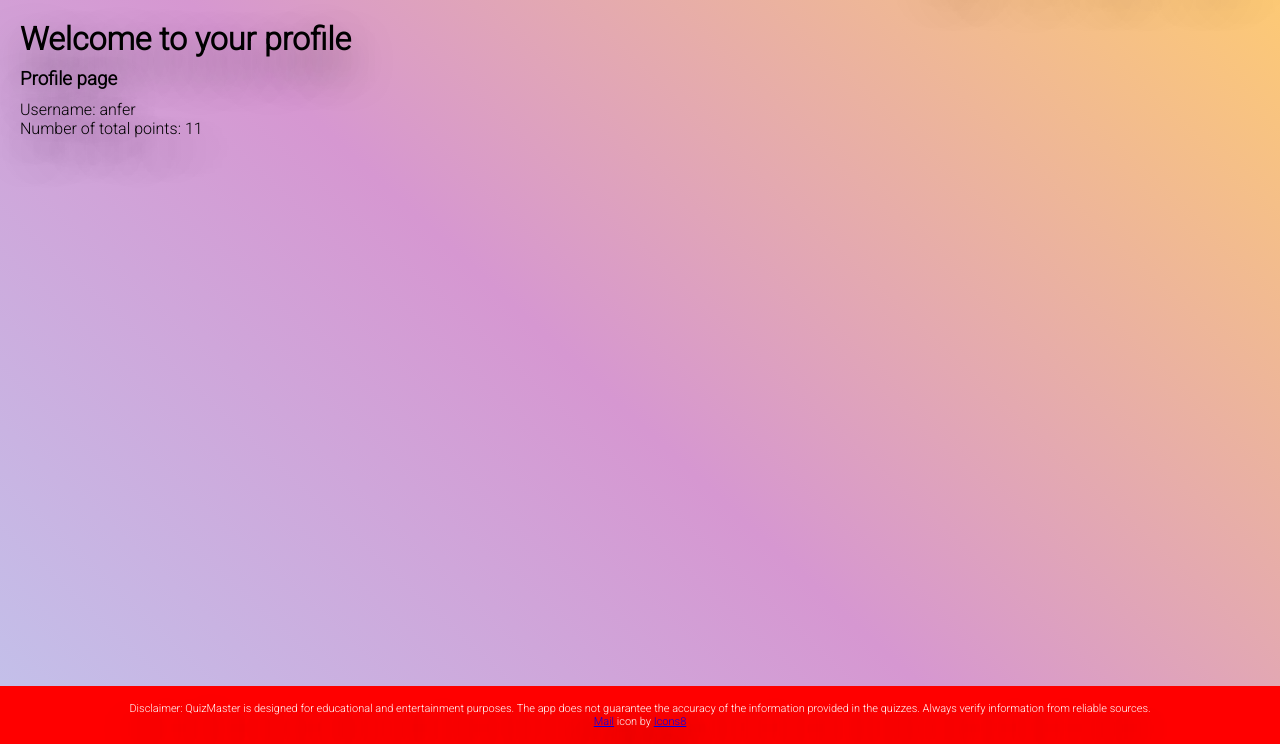
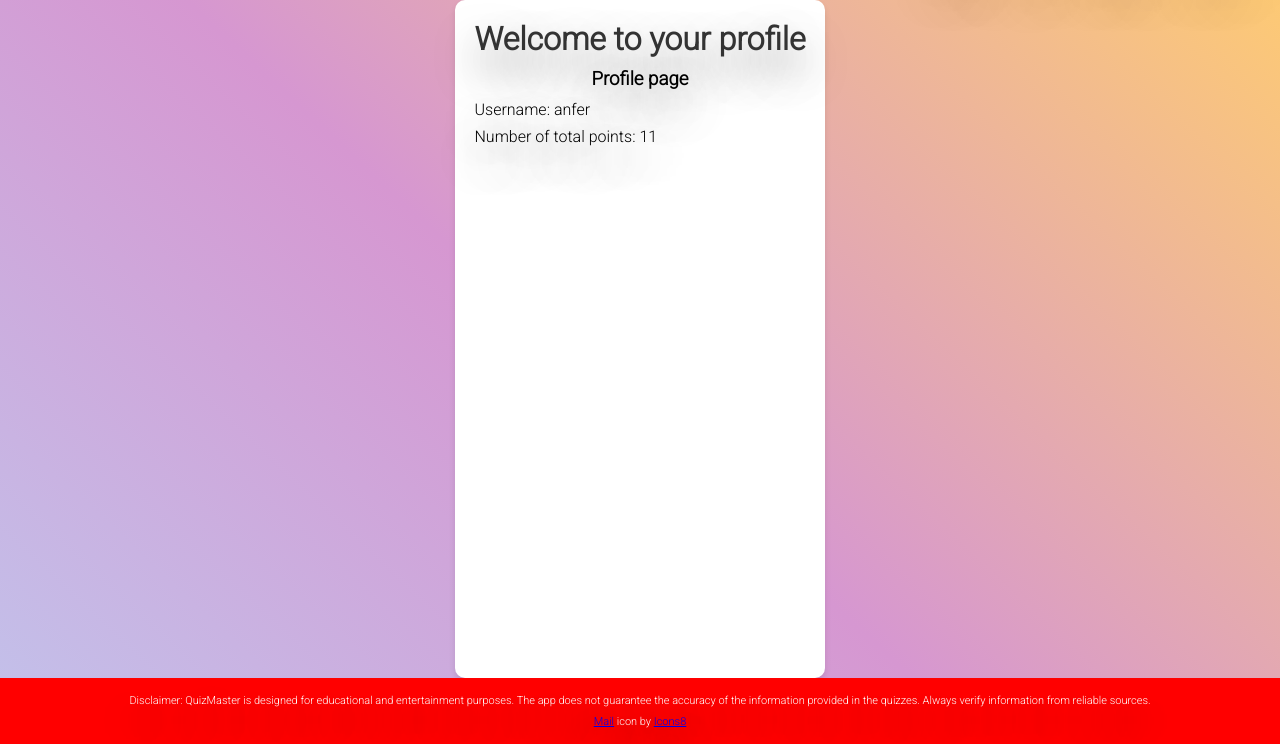
Before and after one commit to juhum/QuizApp, a Flask app: a page that uses website/templates/profile.html in a window 1280 px wide. Shown: the part 56-800 px from the top of the page. Run offline with Flask 3, Linux system fonts and the light colour scheme; a user stored in the database is signed in; data comes from the database, SQL or seed files in the repository; parts of the project's set-up code (start-up, migrations or seed data) failed here and were passed over.

Commit message:
profile page update

```diff
--- /dev/null
+++ b/website/static/css/profilestyle.css
@@ -0,0 +1,36 @@
+
+*,
+*::after,
+*::before {
+    margin: 0;
+    padding: 0;
+    box-sizing: border-box;
+}
+
+
+html {
+    scroll-behavior: smooth;
+}
+
+.container {
+    max-width: 400px;
+    margin: 0 auto;
+    padding: 20px;
+    background-color: #fff; /* White background for the profile card */
+    box-shadow: 0 4px 6px rgba(0, 0, 0, 0.1); /* Soft shadow for a cozy touch */
+    border-radius: 10px;
+
+}
+
+h1, h3 {
+    text-align: center;
+}
+
+h1 {
+    margin-bottom: 10px;
+    color: #333; /* Cozy dark text color */
+}
+
+p {
+    margin-bottom: 8px;
+}
--- a/website/templates/profile.html
+++ b/website/templates/profile.html
@@ -1,7 +1,11 @@
 {% extends "base.html" %}
 {% block title %}Profile page{% endblock %}
 
+<div class="container">
+
 {% block content %}
+<link rel="stylesheet" href="../static/css/profilestyle.css">
+
     {% if current_user.nick_name == name %}
         <h1>Welcome to your profile</h1>
     {% else %}
@@ -10,4 +14,5 @@
     <h3>Profile page</h3>
     <p>Username: {{ name }}</p>
     <p>Number of total points: {{ total_points }}</p>
+    </div>
 {% endblock %}
```
Also changed, not shown: website/static/css/homestyle.css (+11 -11 lines).
